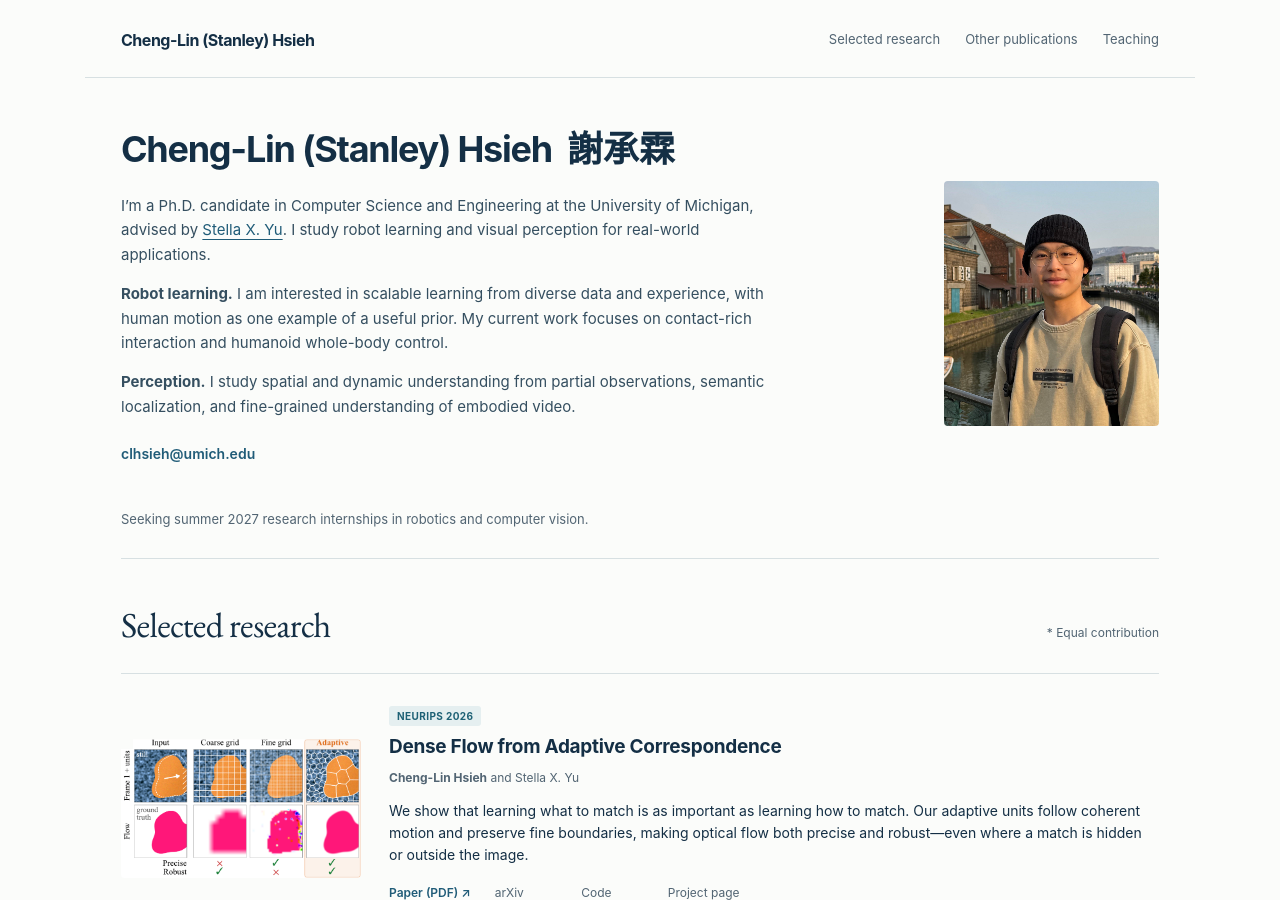
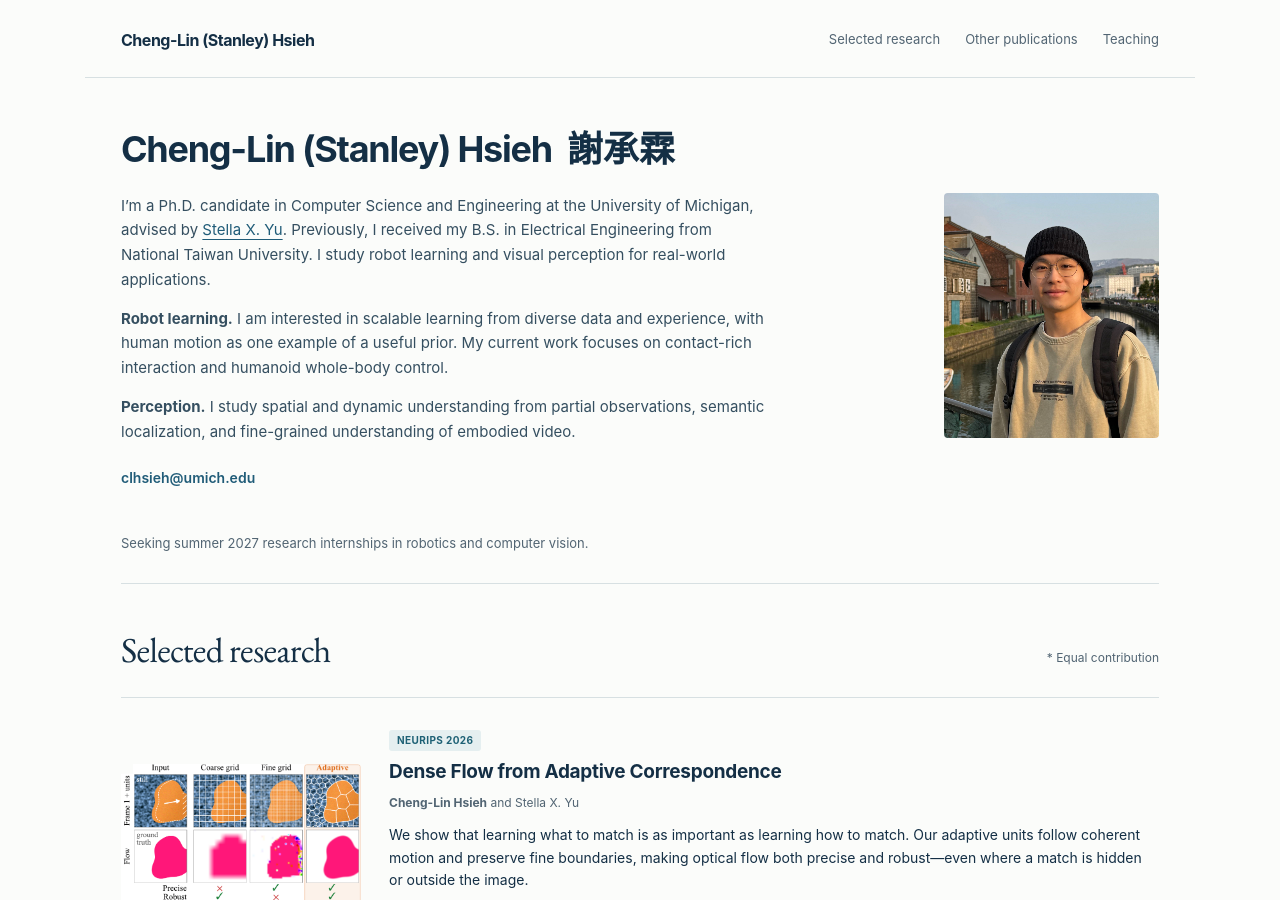
Before and after one commit to chenglinh/chenglinh.github.io, a Jekyll site: the page index.html, which Jekyll copies as it is, in a window 1280 px wide and 900 px high. Built offline with Jekyll 4.4.1, drawn with Linux system fonts in a browser that asks for light colours; some of the changed text lies outside the part shown.

Commit message:
Add NTU electrical engineering degree to introduction

```diff
--- a/index.html
+++ b/index.html
@@ -17,7 +17,7 @@
 <main id="main">
 <section class="hero" aria-labelledby="intro-title">
 <div><h1 id="intro-title"><span>Cheng-Lin (Stanley) Hsieh</span><span class="name-cn" lang="zh-Hant">謝承霖</span></h1>
-<p class="intro">I’m a Ph.D. candidate in Computer Science and Engineering at the University of Michigan, advised by <a href="https://web.eecs.umich.edu/~stellayu/">Stella X. Yu</a>. I study robot learning and visual perception for real-world applications.</p>
+<p class="intro">I’m a Ph.D. candidate in Computer Science and Engineering at the University of Michigan, advised by <a href="https://web.eecs.umich.edu/~stellayu/">Stella X. Yu</a>. Previously, I received my B.S. in Electrical Engineering from National Taiwan University. I study robot learning and visual perception for real-world applications.</p>
 <p class="intro"><strong>Robot learning.</strong> I am interested in scalable learning from diverse data and experience, with human motion as one example of a useful prior. My current work focuses on contact-rich interaction and humanoid whole-body control.</p>
 <p class="intro"><strong>Perception.</strong> I study spatial and dynamic understanding from partial observations, semantic localization, and fine-grained understanding of embodied video.</p>
 <p id="contact" class="contact"><a href="mailto:clhsieh@umich.edu">clhsieh@umich.edu</a></p></div>
```
Also changed, not shown: other parts of index.html (+1 -1 lines).
